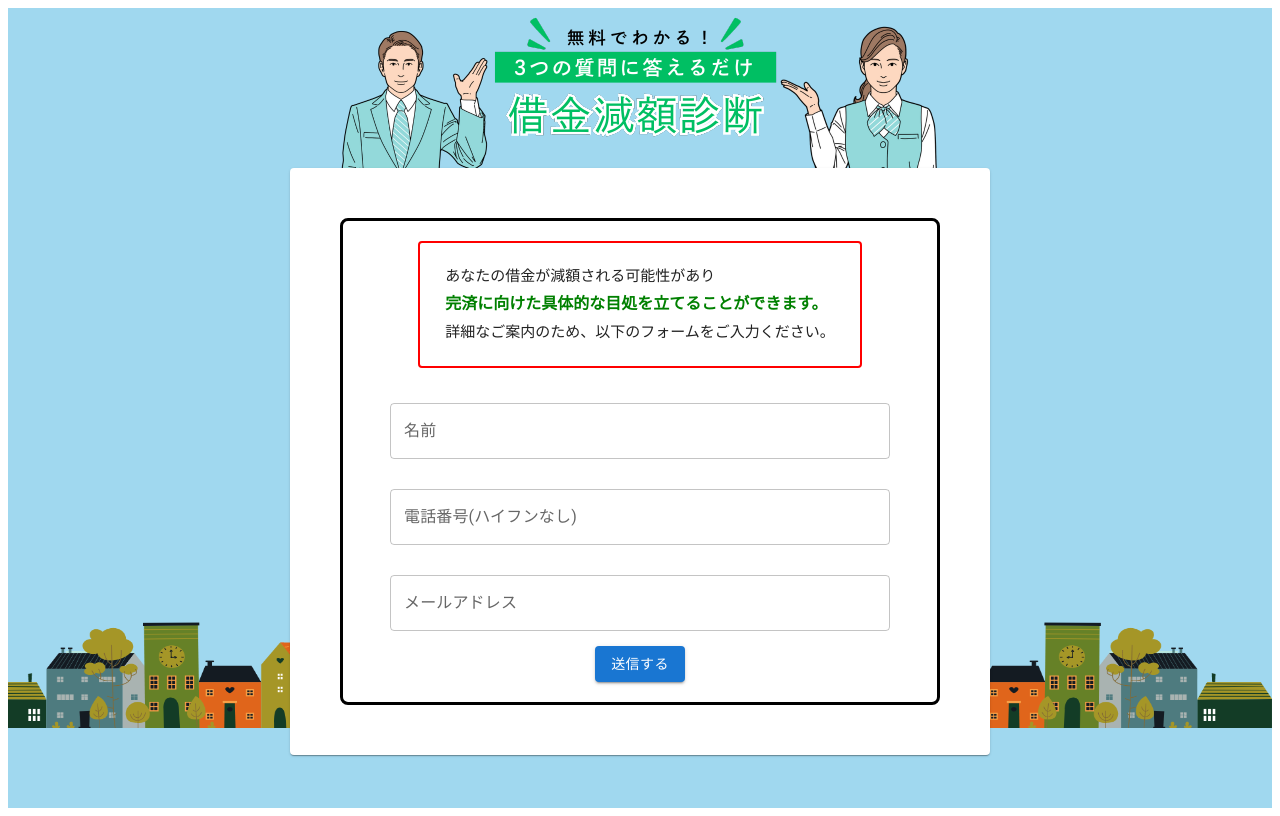
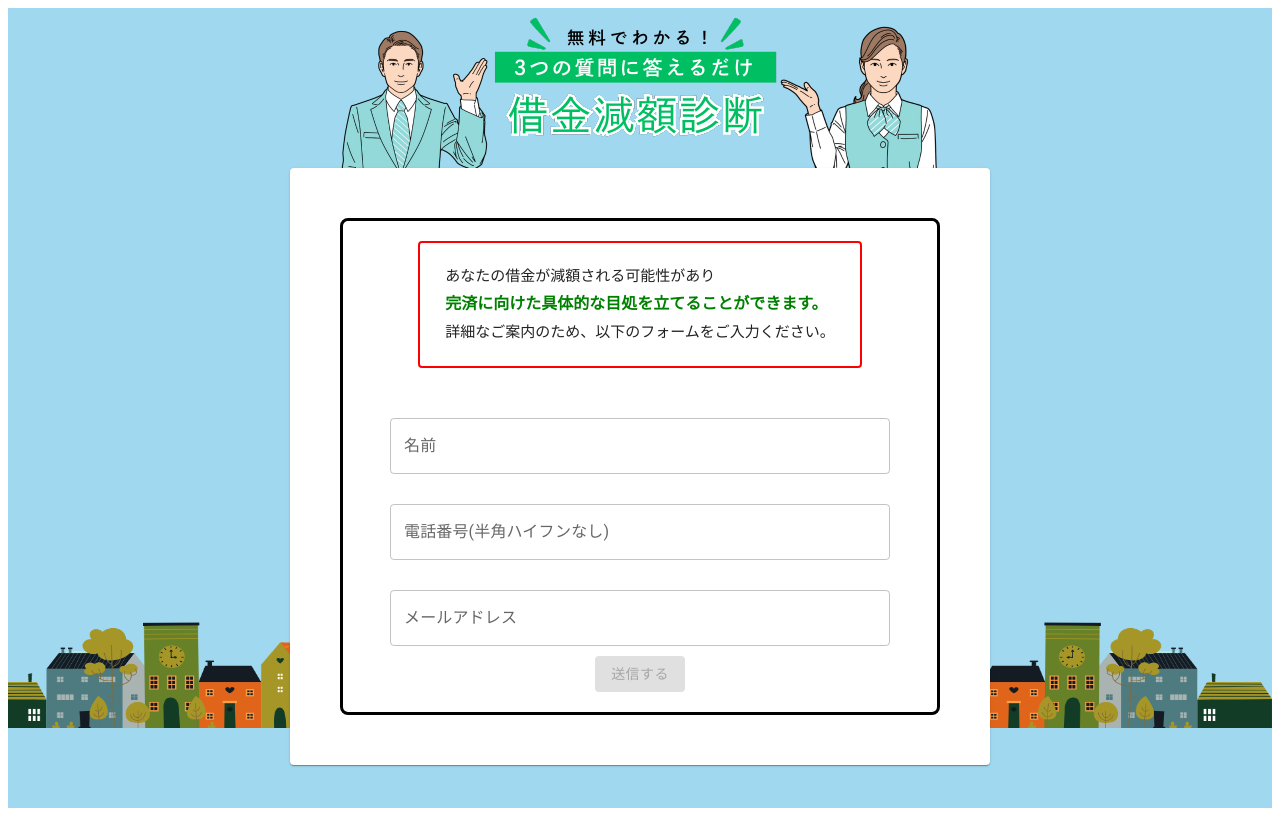
Before and after one commit to arp-y-kuromi/diagnosis-midori, a React (Vite) app: page /form in a window 1280 px wide. Built offline with nearby package versions, Linux system fonts and the light colour scheme.

Commit message:
入力フォーム作成

```diff
--- a/package.json
+++ b/package.json
@@ -12,6 +12,7 @@
   "dependencies": {
     "@emotion/react": "^11.13.3",
     "@emotion/styled": "^11.13.0",
+    "@hookform/resolvers": "^3.9.0",
     "@mui/icons-material": "^5.16.6",
     "@mui/material": "^5.16.7",
     "@mui/styled-engine-sc": "^6.1.1",
--- a/src/Form/Form.tsx
+++ b/src/Form/Form.tsx
@@ -4,14 +4,45 @@ import img_midori_FV from "../Image/img_midori_FV.png";
 import { FormTextField } from "./components/FormTextField";
 import { FormMessage } from "./components/FormMessage";
 import { SentBtn } from "./components/SentBtn";
+import { useForm } from "react-hook-form";
+import { FormSchema, FormType } from "./schema";
+import { zodResolver } from "@hookform/resolvers/zod";
+import { useState } from "react";
 
 const FORM_TEXT_FIELD_SX = {
   width: "500px",
-  mt: "15px",
-  mb: "15px",
+  mt: "30px",
+};
+
+const DEFAULT_VALUES: FormType = {
+  name: "",
+  email: "",
+  telephoneNumber: "",
 };
 
 export const Form = () => {
+  const {
+    control,
+    handleSubmit,
+    formState: { isValid },
+    reset,
+  } = useForm<FormType>({
+    resolver: zodResolver(FormSchema),
+    mode: "onBlur",
+    defaultValues: DEFAULT_VALUES,
+  });
+
+  const [message, setMessage] = useState("");
+
+  const onSubmit = async (data: FormType) => {
+    try {
+      console.log(data);
+      setMessage("送信しました。事務所からお電話のご連絡をお待ちください。");
+      reset(DEFAULT_VALUES);
+    } catch (error) {
+      console.error("送信に失敗しました:", error);
+    }
+  };
   return (
     <>
       <Box sx={pagePosition}>
@@ -29,27 +60,33 @@ export const Form = () => {
             }}
           >
             <FormMessage />
-            <form>
+            <form onSubmit={handleSubmit(onSubmit)}>
               <FormTextField
                 label="名前"
                 name="name"
                 placeholder="名前を入力してください"
                 sx={FORM_TEXT_FIELD_SX}
+                control={control}
               />
               <FormTextField
-                label="電話番号(ハイフンなし)"
-                name="tell"
-                placeholder="電話番号(ハイフンなし)を入力してください"
+                label="電話番号(半角ハイフンなし)"
+                name="telephoneNumber"
+                placeholder="電話番号(半角ハイフンなし)を入力してください"
                 sx={FORM_TEXT_FIELD_SX}
+                control={control}
               />
               <FormTextField
                 label="メールアドレス"
                 name="email"
                 placeholder="メールアドレスを入力してください"
                 sx={FORM_TEXT_FIELD_SX}
+                control={control}
               />
+              <SentBtn name="送信する" type="submit" disabled={!isValid} />
             </form>
-            <SentBtn />
+            {message && (
+              <Box sx={{ mt: "20px", color: "green" }}>{message}</Box>
+            )}
           </Box>
         </Card>
       </Box>
--- a/src/Form/components/FormTextField.tsx
+++ b/src/Form/components/FormTextField.tsx
@@ -6,45 +6,53 @@ import {
   Theme,
   Typography,
 } from "@mui/material";
+import {
+  FieldValues,
+  UseControllerProps,
+  useController,
+} from "react-hook-form";
 
-type FormTextFieldType = {
+type FormTextFieldType<T extends FieldValues> = {
   label?: React.ReactNode;
-  errorMessage?: string;
   name?: string;
   rows?: number;
   placeholder?: string;
   sx?: SxProps<Theme>;
   errSx?: SxProps<Theme>;
-};
+} & UseControllerProps<T>;
 
-const ERROR_MARGIN_SX = { ml: "8px" };
+export const ERROR_MARGIN_SX = { ml: "8px" };
 
-export const FormTextField = ({
+export const FormTextField = <T extends FieldValues>({
   label,
-  errorMessage = "",
   name,
   rows,
   placeholder,
   sx,
   errSx,
-}: FormTextFieldType) => {
+  control,
+}: FormTextFieldType<T>) => {
+  const {
+    field: { ref, ...rest },
+    fieldState: { error },
+  } = useController({ name, control });
   return (
     <Box>
       <Box sx={{ display: "flex", alignItems: "center" }}>
         <TextField
           label={label}
-          error={!!errorMessage}
-          name={name}
           rows={rows}
           placeholder={placeholder}
           sx={sx}
+          {...rest}
+          inputRef={ref}
         />
       </Box>
-      {!!errorMessage && (
+      {!!error && (
         <FormHelperText sx={{ ...ERROR_MARGIN_SX, ...errSx }} error>
           {
             <Typography variant="caption" sx={{ whiteSpace: "pre-wrap" }}>
-              {errorMessage}
+              {error?.message}
             </Typography>
           }
         </FormHelperText>
--- a/src/Form/components/SentBtn.tsx
+++ b/src/Form/components/SentBtn.tsx
@@ -1,9 +1,41 @@
-import { Button } from "@mui/material";
+import { Theme } from "@emotion/react";
+import { Box, Button, SxProps } from "@mui/material";
 
-export const SentBtn = () => {
+type SentBtnType = {
+  name: React.ReactNode;
+  onClick?: () => void;
+  type?: "button" | "submit";
+  sx?: SxProps<Theme>;
+  disabled?: boolean;
+};
+
+export const SentBtn = ({
+  name,
+  onClick,
+  type = "button",
+  sx,
+  disabled = false,
+}: SentBtnType) => {
   return (
     <>
-      <Button variant="contained">送信する</Button>
+      <Box
+        sx={{
+          alignItems: "center",
+          justifyContent: "center",
+          display: "flex",
+          mt: "10px",
+        }}
+      >
+        <Button
+          variant="contained"
+          onClick={onClick}
+          type={type}
+          sx={sx}
+          disabled={disabled}
+        >
+          {name}
+        </Button>
+      </Box>
     </>
   );
 };
--- /dev/null
+++ b/src/Form/schema.ts
@@ -0,0 +1,19 @@
+import { z } from "zod";
+
+const ERR_MSG_REQUIRED = "必須入力項目です";
+
+export const FormSchema = z.object({
+  name: z.string().min(1, { message: ERR_MSG_REQUIRED }),
+  telephoneNumber: z
+    .string()
+    .min(1, { message: ERR_MSG_REQUIRED })
+    .refine((value) => /^(090|080|070)\d{8}$/.test(value), {
+      message: "正しい電話番号(11桁半角ハイフンなし)で入力してください",
+    }),
+  email: z
+    .string()
+    .min(1, { message: ERR_MSG_REQUIRED })
+    .email({ message: "正しいメールアドレスの形式で入力してください" }),
+});
+
+export type FormType = z.infer<typeof FormSchema>;
```
Also changed, not shown: 2 other files (tests, documents, lock files or other folders).
